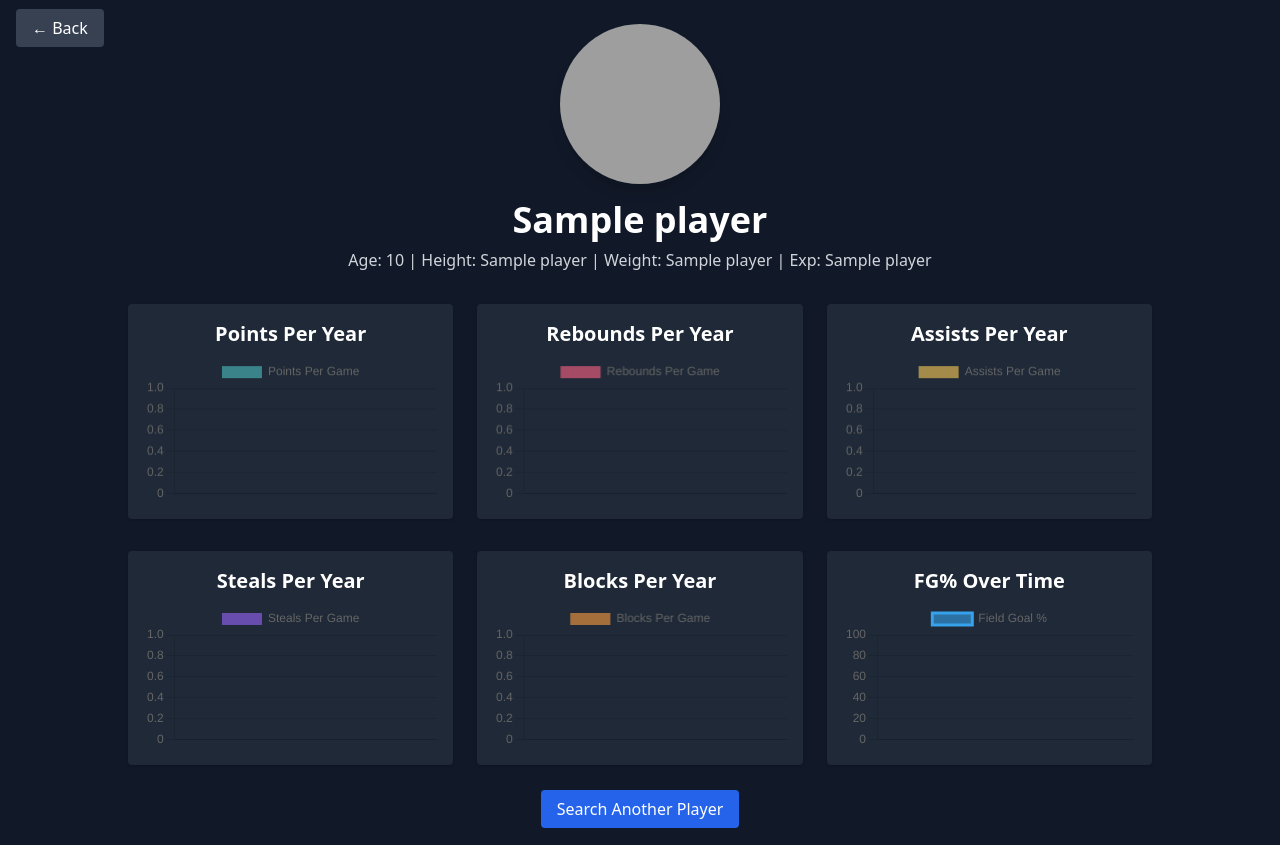
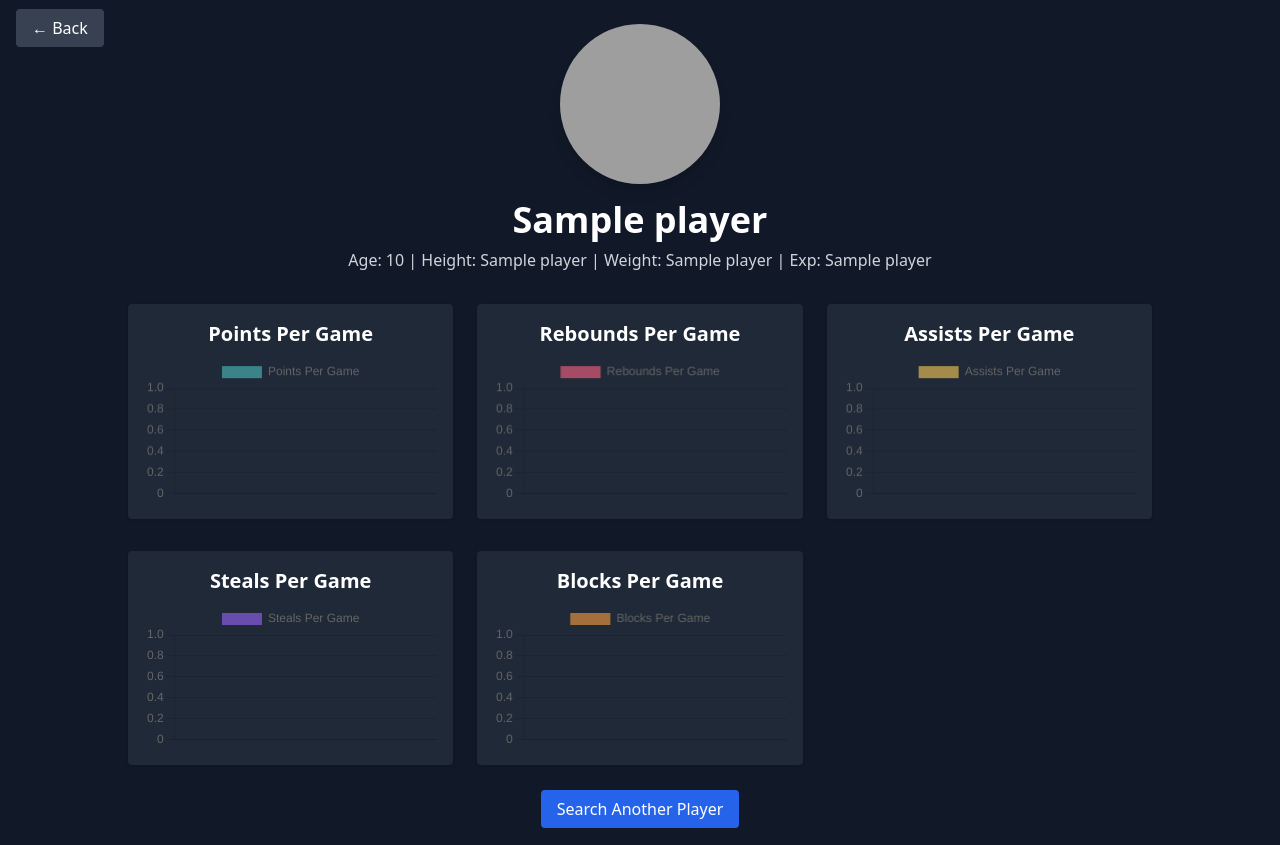
Before and after one commit to kamanna12/ITSC4155_Capstone, a Flask app: template templates/index.html in a window 1280 px wide. Run offline with Flask 3, Linux system fonts and the light colour scheme; the template is opened without the code that fills it: most values are stand-ins (such as "Sample title", 1, 10 or a date in 2020); some libraries are stand-ins or nearby versions; grey boxes are pictures that could not be loaded.

Commit message:
changing from years to per game

```diff
--- a/app.py
+++ b/app.py
@@ -119,12 +119,28 @@ def player_stats():
                             error=f"No NBA player found matching '{player_name}'")
     player_id = match["id"]
 
-    info   = commonplayerinfo.CommonPlayerInfo(player_id=player_id)
-    career = playercareerstats.PlayerCareerStats(player_id=player_id)
+    # Fetch the last 5 games
+    game_log = playergamelog.PlayerGameLog(
+    player_id=player_id,
+    season_type_all_star='Playoffs'
+    ).get_data_frames()[0]
+    last_5_games = game_log[['GAME_DATE', 'PTS', 'AST', 'REB', 'STL', 'BLK', 'FG3M']].dropna().head(5)
 
-    bio_df     = info.get_data_frames()[0]
-    birth_str  = bio_df.loc[0, "BIRTHDATE"]
-    birth_str  = birth_str[:10]
+    # Process the stats
+    labels = last_5_games['GAME_DATE'].tolist()
+    points_per_game = last_5_games['PTS'].tolist()
+    assists_per_game = last_5_games['AST'].tolist()
+    rebounds_per_game = last_5_games['REB'].tolist()
+    steals_per_game = last_5_games['STL'].tolist()
+    blocks_per_game = last_5_games['BLK'].tolist()
+    three_pointers_made = last_5_games['FG3M'].tolist()
+
+
+    # Get player bio
+    info = commonplayerinfo.CommonPlayerInfo(player_id=player_id)
+    bio_df = info.get_data_frames()[0]
+    birth_str = bio_df.loc[0, "BIRTHDATE"]
+    birth_str = birth_str[:10]
     try:
         bdate = datetime.strptime(birth_str, "%Y-%m-%d").date()
         today = datetime.today().date()
@@ -134,35 +150,24 @@ def player_stats():
     except ValueError:
         computed_age = None
 
-    team_id        = bio_df.loc[0, "TEAM_ID"]
-    team_logo_url  = f"https://cdn.nba.com/logos/nba/{team_id}/primary/L/logo.svg" \
+    team_id = bio_df.loc[0, "TEAM_ID"]
+    team_logo_url = f"https://cdn.nba.com/logos/nba/{team_id}/primary/L/logo.svg" \
                     if team_id else "/static/images/fallback-team.png"
 
-    season_df = career.get_data_frames()[0]
-    season_df = season_df[season_df["SEASON_ID"] != "Career"]
-
-    labels            = season_df["SEASON_ID"].tolist()
-    points_per_game   = season_df["PTS"].tolist()
-    rebounds_per_game = season_df["REB"].tolist()
-    assists_per_game  = season_df["AST"].tolist()
-    steals_per_game   = season_df["STL"].tolist()
-    blocks_per_game   = season_df["BLK"].tolist()
-    fg_percentage     = (season_df["FG_PCT"] * 100).tolist()
-
     return render_template(
-        "index.html",
-        error=None,
-        player_data=bio_df.iloc[0].tolist(),
-        computed_age=computed_age,
-        team_logo_url=team_logo_url,
-        chart_labels=labels,
-        chart_points=points_per_game,
-        chart_rebounds=rebounds_per_game,
-        chart_assists=assists_per_game,
-        chart_steals=steals_per_game,
-        chart_blocks=blocks_per_game,
-        chart_fgpct=fg_percentage,
-    )
+    "index.html",
+    error=None,
+    player_data=bio_df.iloc[0].tolist(),
+    computed_age=computed_age,
+    team_logo_url=team_logo_url,
+    chart_labels=labels,
+    chart_points=points_per_game,
+    chart_rebounds=rebounds_per_game,
+    chart_assists=assists_per_game,
+    chart_steals=steals_per_game,
+    chart_blocks=blocks_per_game,
+    chart_3pt=three_pointers_made,
+)
 
 @app.route('/compare', methods=['GET', 'POST'])
 @login_required
--- a/templates/index.html
+++ b/templates/index.html
@@ -71,17 +71,17 @@
         <div class="mt-8 grid grid-cols-1 lg:grid-cols-3 gap-6 w-full max-w-5xl">
             <!-- Points Chart -->
             <div id="pointsChartWrapper" class="bg-gray-800 p-4 rounded shadow cursor-pointer">
-                <h3 class="text-xl font-bold mb-2 text-center">Points Per Year</h3>
+                <h3 class="text-xl font-bold mb-2 text-center">Points Per Game</h3>
                 <canvas id="pointsChart"></canvas>
             </div>
             <!-- Rebounds Chart -->
             <div id="reboundsChartWrapper" class="bg-gray-800 p-4 rounded shadow cursor-pointer">
-                <h3 class="text-xl font-bold mb-2 text-center">Rebounds Per Year</h3>
+                <h3 class="text-xl font-bold mb-2 text-center">Rebounds Per Game</h3>
                 <canvas id="reboundsChart"></canvas>
             </div>
             <!-- Assists Chart -->
             <div id="assistsChartWrapper" class="bg-gray-800 p-4 rounded shadow cursor-pointer">
-                <h3 class="text-xl font-bold mb-2 text-center">Assists Per Year</h3>
+                <h3 class="text-xl font-bold mb-2 text-center">Assists Per Game</h3>
                 <canvas id="assistsChart"></canvas>
             </div>
         </div>
@@ -89,17 +89,14 @@
         <!-- Second Row Charts -->
         <div class="mt-8 grid grid-cols-1 lg:grid-cols-3 gap-6 w-full max-w-5xl">
             <div id="stealsChartWrapper" class="bg-gray-800 p-4 rounded shadow cursor-pointer">
-                <h3 class="text-xl font-bold mb-2 text-center">Steals Per Year</h3>
+                <h3 class="text-xl font-bold mb-2 text-center">Steals Per Game</h3>
                 <canvas id="stealsChart"></canvas>
             </div>
             <div id="blocksChartWrapper" class="bg-gray-800 p-4 rounded shadow cursor-pointer">
-                <h3 class="text-xl font-bold mb-2 text-center">Blocks Per Year</h3>
+                <h3 class="text-xl font-bold mb-2 text-center">Blocks Per Game</h3>
                 <canvas id="blocksChart"></canvas>
             </div>
-            <div id="fgpctChartWrapper" class="bg-gray-800 p-4 rounded shadow cursor-pointer">
-                <h3 class="text-xl font-bold mb-2 text-center">FG% Over Time</h3>
-                <canvas id="fgpctChart"></canvas>
-            </div>
+
         </div>
 
         <!-- Search Again -->
@@ -137,7 +134,7 @@
         const assistsData = {{ chart_assists|default ([]) | tojson }};
         const stealsData = {{ chart_steals|default ([]) | tojson }};
         const blocksData = {{ chart_blocks|default ([]) | tojson }};
-        const fgpctData = {{ chart_fgpct|default ([]) | tojson }};
+        const threePMData = {{ chart_3pm|default ([]) | tojson }};
 
         let modalChart = null;
 
@@ -169,13 +166,17 @@
                 data: { labels, datasets: [{ label: 'Blocks Per Game', data: blocksData, backgroundColor: 'rgba(255, 159, 64, 0.6)' }] },
                 options
             });
-            new Chart(document.getElementById('fgpctChart').getContext('2d'), {
-                type: 'line',
-                data: { labels, datasets: [{ label: 'Field Goal %', data: fgpctData, borderColor: 'rgba(54, 162, 235, 1)', backgroundColor: 'rgba(54, 162, 235, 0.6)', fill: false }] },
-                options: {
-                    responsive: true,
-                    scales: { y: { beginAtZero: true, max: 100 } }
-                }
+            new Chart(document.getElementById('threePMChart').getContext('2d'), {
+                type: 'bar',
+                data: {
+                labels,
+                datasets: [{
+                label: '3 Pointers Made Per Game',
+                data: threePMData,
+                backgroundColor: 'rgba(0, 200, 200, 0.6)'
+                 }]
+                },
+                options
             });
 
             document.querySelectorAll('[id$="ChartWrapper"]').forEach(wrapper => {
```
